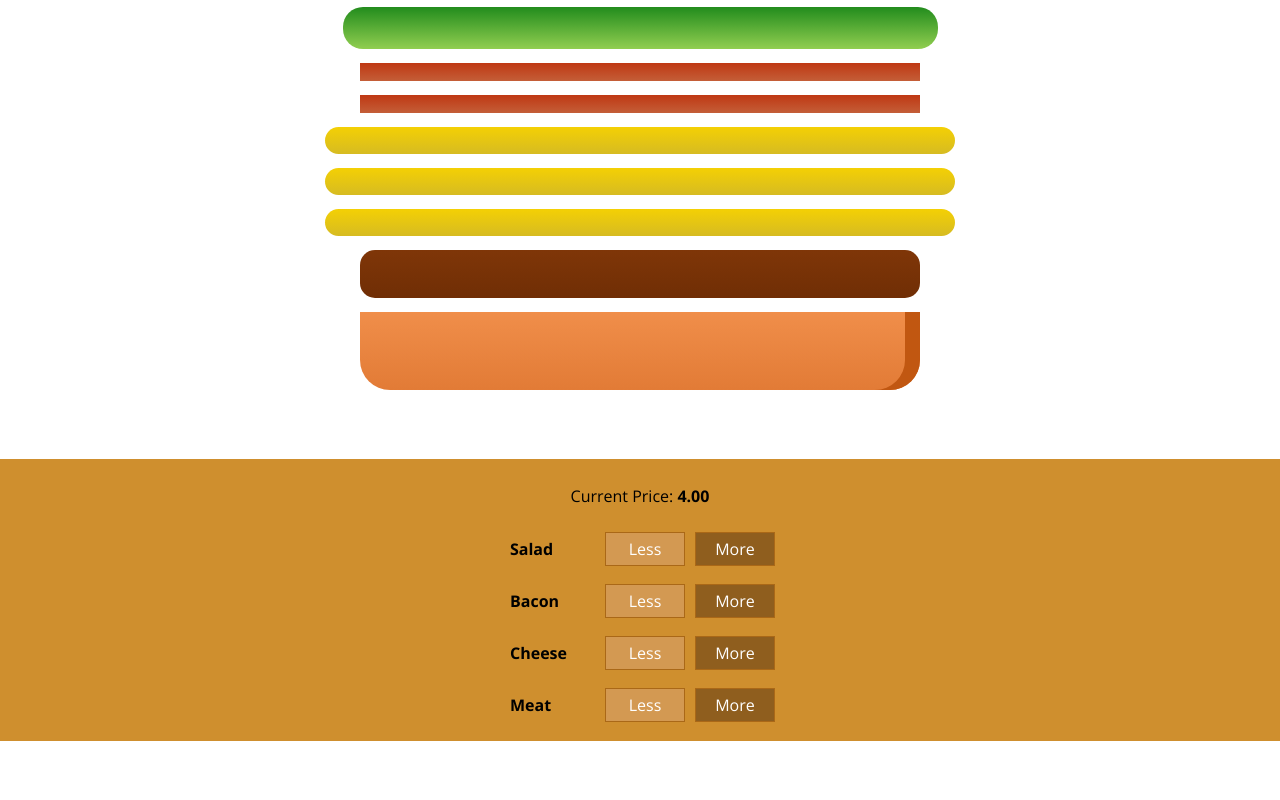
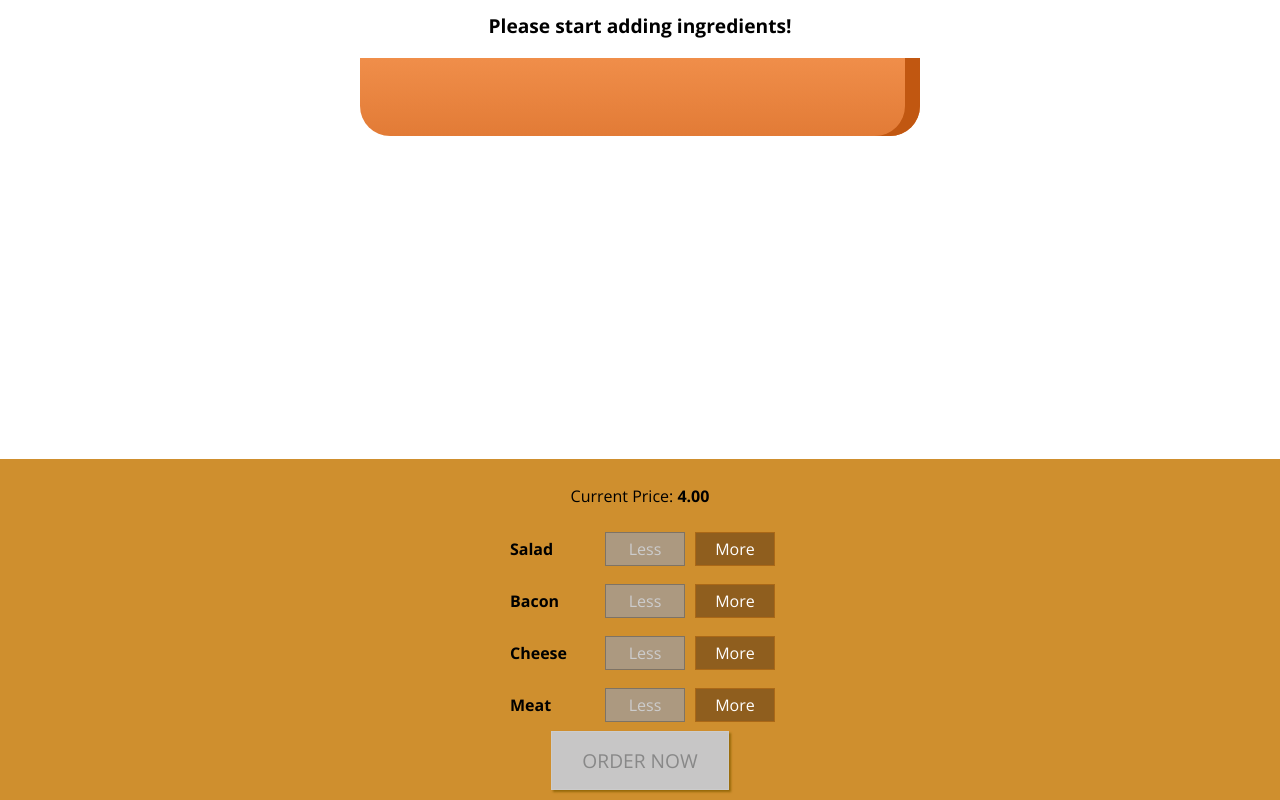
Before and after one commit to CAM603/burger-builder, a React (Create React App) app: page / in a window 1280 px wide. Shown: the part 179-979 px from the top of the page. Before the commit the page ends 920 px from the top, so only its background shows below. Built offline with nearby package versions, Linux system fonts and the light colour scheme.

Commit message:
add order button

```diff
--- a/src/components/Burger/BuildControls/BuildControls.js
+++ b/src/components/Burger/BuildControls/BuildControls.js
@@ -24,6 +24,9 @@
 				disabled={props.disabled[ctrl.type]}
 			/>
 		))}
+		<button className={classes.OrderButton} disabled={!props.purchasable}>
+			ORDER NOW
+		</button>
 	</div>
 );
 
--- a/src/components/Burger/BuildControls/BuildControls.module.css
+++ b/src/components/Burger/BuildControls/BuildControls.module.css
@@ -8,3 +8,45 @@
 	margin: auto;
 	padding: 10px 0;
 }
+
+.OrderButton {
+	background-color: #dad735;
+	outline: none;
+	cursor: pointer;
+	border: 1px solid #966909;
+	color: #966909;
+	font-family: inherit;
+	font-size: 1.2em;
+	padding: 15px 30px;
+	box-shadow: 2px 2px 2px #966909;
+}
+
+.OrderButton:hover,
+.OrderButton:active {
+	background-color: #a0db41;
+	border: 1px solid #966909;
+	color: #966909;
+}
+
+.OrderButton:disabled {
+	background-color: #c7c6c6;
+	cursor: not-allowed;
+	border: 1px solid #ccc;
+	color: #888888;
+}
+
+.OrderButton:not(:disabled) {
+	animation: enable 0.3s linear;
+}
+
+@keyframes enable {
+	0% {
+		transform: scale(1);
+	}
+	60% {
+		transform: scale(1.1);
+	}
+	100% {
+		transform: scale(1);
+	}
+}
--- a/src/containers/BurgerBuilder/BurgerBuilder.js
+++ b/src/containers/BurgerBuilder/BurgerBuilder.js
@@ -13,13 +13,25 @@
 class BurgerBuilder extends Component {
 	state = {
 		ingredients: {
-			salad: 1,
-			bacon: 2,
-			cheese: 3,
-			meat: 1,
+			salad: 0,
+			bacon: 0,
+			cheese: 0,
+			meat: 0,
 		},
 		totalPrice: 4,
+		purchasable: false,
 	};
+
+	updatePurchaseState(ingredients) {
+		const sum = Object.keys(ingredients)
+			.map((igKey) => {
+				return ingredients[igKey];
+			})
+			.reduce((sum, el) => {
+				return sum + el;
+			}, 0);
+		this.setState({ purchasable: sum > 0 });
+	}
 
 	addIngredientHandler = (type) => {
 		const oldCount = this.state.ingredients[type];
@@ -35,6 +47,7 @@
 			totalPrice: newPrice,
 			ingredients: updatedIngredients,
 		});
+		this.updatePurchaseState(updatedIngredients);
 	};
 
 	removeIngredientHandler = (type) => {
@@ -54,6 +67,7 @@
 			totalPrice: newPrice,
 			ingredients: updatedIngredients,
 		});
+		this.updatePurchaseState(updatedIngredients);
 	};
 
 	render() {
@@ -71,6 +85,7 @@
 					ingredientRemoved={this.removeIngredientHandler}
 					disabled={disabledInfo}
 					price={this.state.totalPrice}
+					purchasable={this.state.purchasable}
 				/>
 			</Aux>
 		);
```
